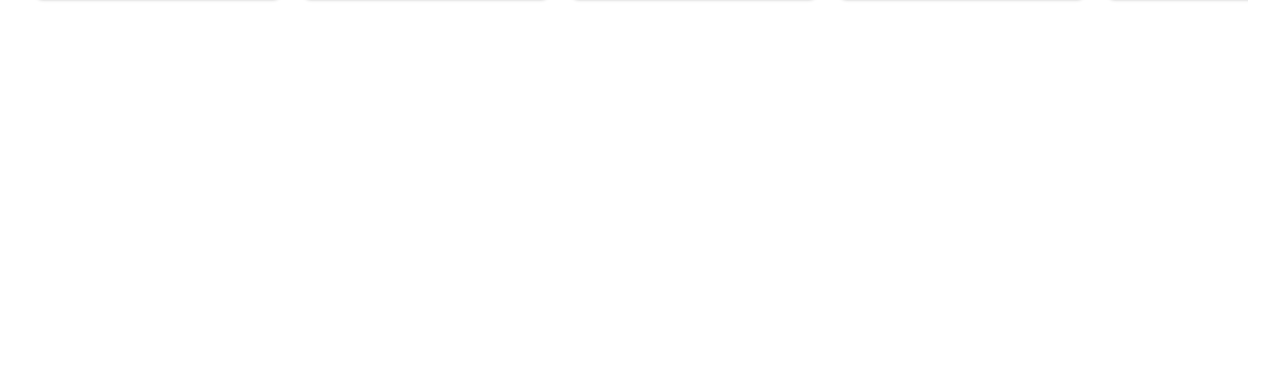
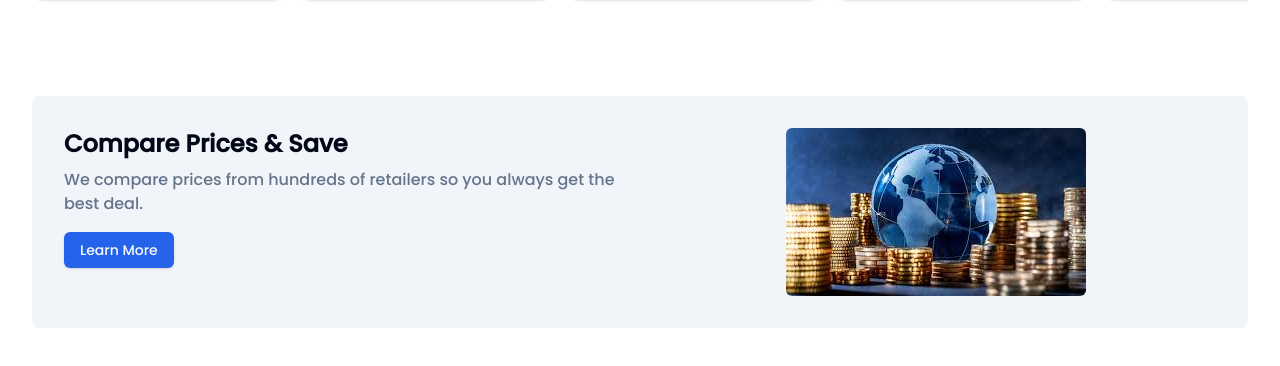
Before and after one commit to AshkanHagh/kalamche, a Next.js app in the folder client/: page / in a window 1280 px wide. Shown: the part 2507-2873 px from the top of the page. Before the commit the page ends 2555 px from the top, so only its background shows below. Built offline with nearby package versions, Linux system fonts and the light colour scheme.

Commit message:
feat: Create ComparePricesSection component to display website purpose text

```diff
--- /dev/null
+++ b/client/src/app/(home)/_components/ComparePricesSection.tsx
@@ -0,0 +1,31 @@
+import { Button } from "@/components/ui/button"
+import Image from "next/image"
+
+const ComparePricesSection = () => {
+  return (
+    <section className="container py-8 md:py-12">
+      <div className="rounded-lg bg-muted p-8">
+        <div className="grid gap-4 md:grid-cols-2 lg:gap-8">
+          <div>
+            <h3 className="text-2xl font-bold">Compare Prices & Save</h3>
+            <p className="mt-2 text-muted-foreground">
+              We compare prices from hundreds of retailers so you always get the
+              best deal.
+            </p>
+            <Button className="mt-4">Learn More</Button>
+          </div>
+          <div className="flex items-center justify-center">
+            <Image
+              src="/images/money.jpg"
+              alt="Compare prices illustration"
+              width={300}
+              height={200}
+              className="rounded-md object-cover"
+            />
+          </div>
+        </div>
+      </div>
+    </section>
+  )
+}
+export default ComparePricesSection
--- a/client/src/app/(home)/page.tsx
+++ b/client/src/app/(home)/page.tsx
@@ -6,6 +6,7 @@
 import HeroSection from "./_components/HeroSection"
 import ProductCarousel from "./_components/ProductCarousel"
 import SearchBar from "./_components/SearchBar"
+import ComparePricesSection from "./_components/ComparePricesSection"
 
 export default function HomePage() {
   return (
@@ -29,6 +30,8 @@
           description="Latest tech at competitive prices"
           products={computersAndAccessories}
         />
+
+        <ComparePricesSection />
       </main>
     </div>
   )
```
Also changed, not shown: client/public/images/money.jpg (added).
